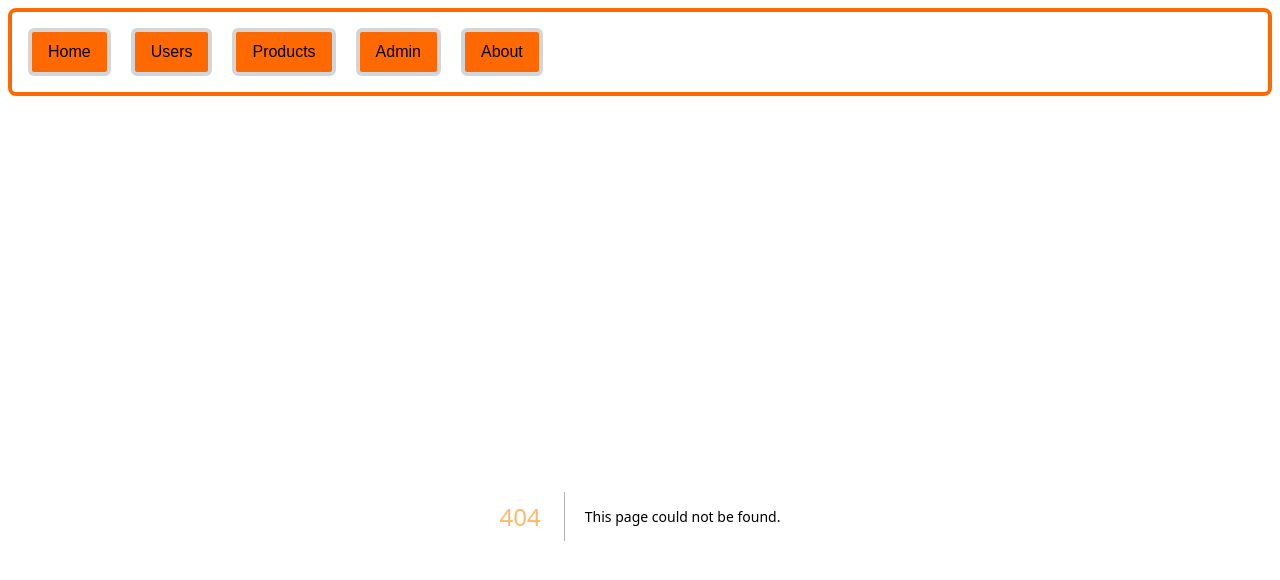
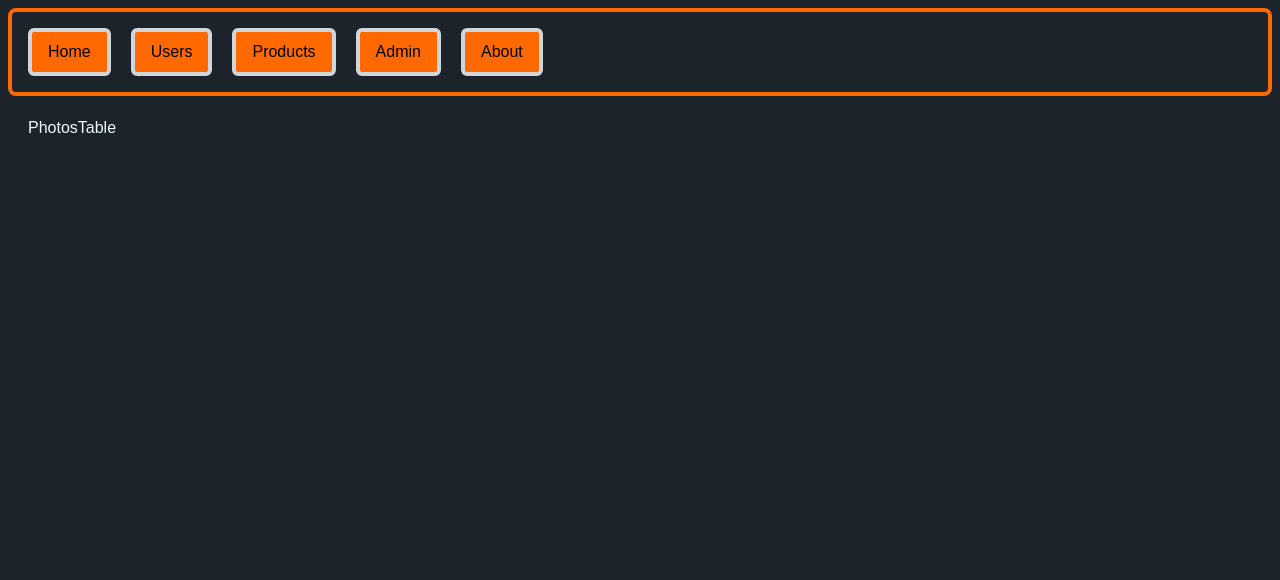
Before and after one commit to Alanimustafa/LRN-NEXTJS-MOSH, a Next.js app: page /photos in a window 1280 px wide. Before the commit this address had no page. Shown: the top 580 px of the page. Built offline with nearby package versions, Linux system fonts and the light colour scheme.

Commit message:
Photos API has been added for training

```diff
--- a/app/page.tsx
+++ b/app/page.tsx
@@ -15,6 +15,7 @@ export default function Home() {
       <br />
       <br />
       <Link href="/admin" className="px-4 py-2 bg-blue-500 text-white rounded-md hover:bg-blue-600 cursor-pointer">Admin</Link>
+      <Link href="/photos" className="px-4 py-2 bg-blue-500 text-white rounded-md hover:bg-blue-600 cursor-pointer">Photos</Link>
 
     </main>
   );
--- /dev/null
+++ b/app/photos/components/PhotosTable.tsx
@@ -0,0 +1,13 @@
+import React from 'react'
+
+const PhotosTable = async () => {
+    const res = await fetch ('https://jsonplaceholder.typicode.com/photos');
+    const photos = await res.json();
+    console.log(photos);
+
+  return (
+    <div>PhotosTable</div>
+  )
+}
+
+export default PhotosTable
--- /dev/null
+++ b/app/photos/page.tsx
@@ -0,0 +1,9 @@
+import React from 'react'
+
+const PhotosTable = () => {
+  return (
+    <div>PhotosTable</div>
+  )
+}
+
+export default PhotosTable
```
